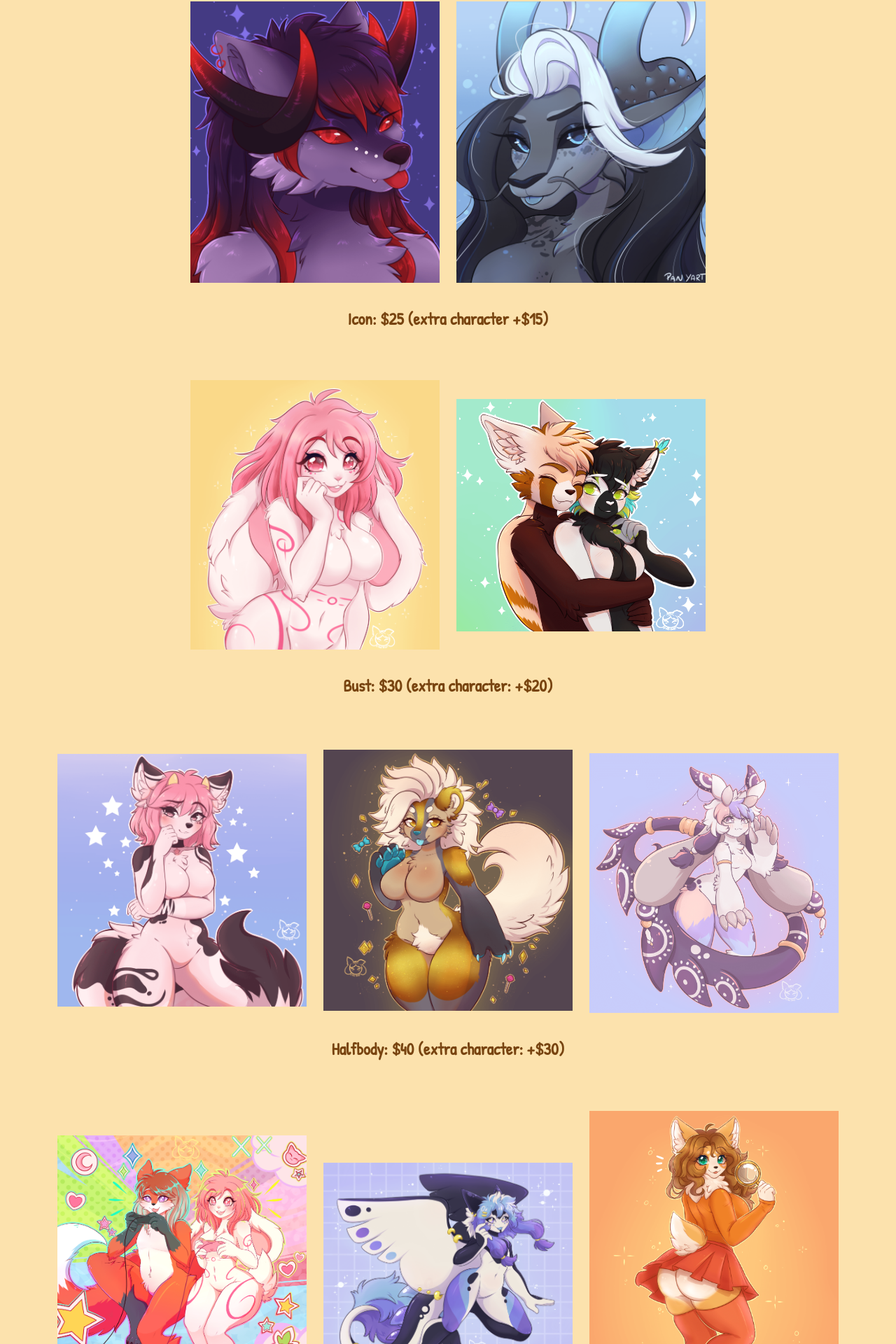
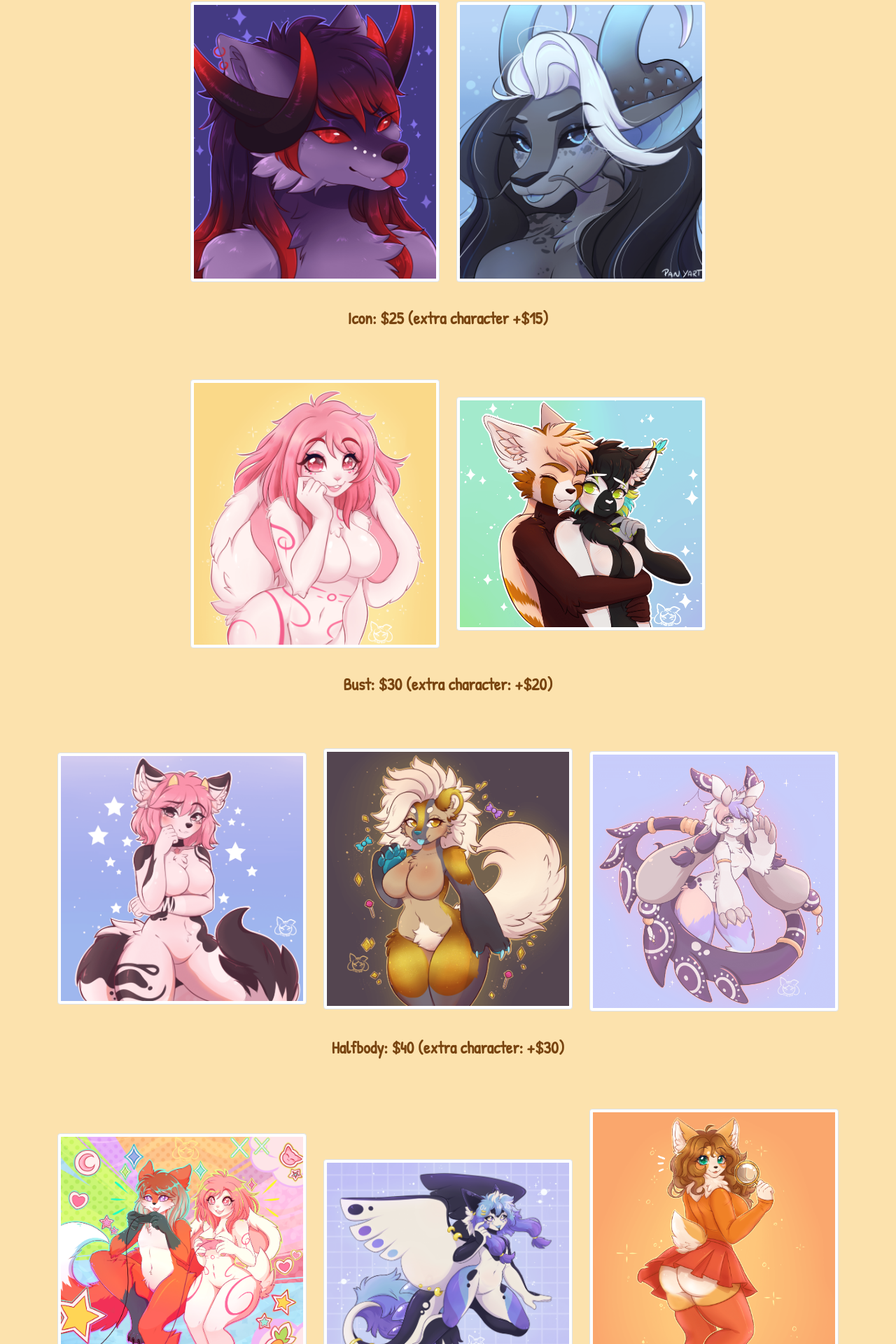
Before and after one commit to joseguilherme-dev/panyart, a React (Create React App) app: page /prices/illustrations in a window 1280 px wide. Shown: the part 846-2766 px from the top of the page at 70% size. Built offline with nearby package versions, Linux system fonts and the light colour scheme.

Commit message:
:arrow_up: Major build updates"

```diff
--- a/package.json
+++ b/package.json
@@ -1,15 +1,19 @@
 {
   "name": "panyart",
   "version": "0.1.0",
+  "homepage": "https://joseguilherme-dev.github.io/panyart",
   "private": true,
   "dependencies": {
     "cra-template": "1.1.3",
+    "framer-motion": "^6.3.0",
     "react": "^18.0.0",
     "react-dom": "^18.0.0",
     "react-router-dom": "^6.3.0",
     "react-scripts": "^5.0.0"
   },
   "scripts": {
+    "predeploy": "npm run build",
+    "deploy": "gh-pages -d build",
     "start": "react-scripts start",
     "build": "react-scripts build",
     "test": "react-scripts test",
@@ -34,6 +38,7 @@
     ]
   },
   "devDependencies": {
+    "gh-pages": "^3.2.3",
     "web-vitals": "^2.1.4"
   }
 }
--- a/src/App.js
+++ b/src/App.js
@@ -1,24 +1,17 @@
 /* Custom Components */
-import Prices from './components/Prices';
 import Navbar from './components/Navbar';
-import Home from './components/Home';
-import Queue from './components/Queue';
 import Footer from './components/Footer';
+import PreFooter from './components/PreFooter';
+import AnimatedRoutes from './components/AnimatedRoutes';
 
 /* React Router */
 import {
   BrowserRouter,
-  Routes,
-  Route,
-  Link
 } from "react-router-dom";
 
 /* CSS */
 import './assets/css/base.css';
 import './assets/css/hover.css';
-import PreFooter from './components/PreFooter';
-import Commissions from './components/Commissions';
-import RefSheets from './components/RefSheets';
 
 
 function App() {
@@ -26,14 +19,7 @@ function App() {
     <div className='App'>
       <BrowserRouter>
         <Navbar/>
-        <Routes>
-          <Route path="/" element={<Home />}/>
-          <Route path="queue" element={<Queue />}/>
-          <Route path="prices" element={<Prices />}>
-            <Route path="illustrations" element={<Commissions />}/>
-            <Route path="refsheets" element={<RefSheets />}/>
-          </Route>
-        </Routes>
+        <AnimatedRoutes/>
       </BrowserRouter>
       <PreFooter/>
       <Footer/>
--- a/src/components/Commissions.js
+++ b/src/components/Commissions.js
@@ -17,80 +17,88 @@ import image19 from '../assets/img/prices/19.png';
 import image20 from '../assets/img/prices/20.png';
 import image21 from '../assets/img/prices/21.png';
 
+
+/* Animated Routes */
+import {motion} from 'framer-motion';
+
 class Commissions extends Component {
   render() {
     return (
-        <div>
+        <motion.div
+            initial={{opacity: 0}}
+            animate={{opacity: 1}}
+            exit={{opacity: 0}}
+        >
             <h2>♥ ILUSTRATIONS ♥ </h2>
             <h5>Here you can see examples and the prices of my art!</h5><br/>
             <div className="row justify-content-center">
                 <div className="col-12 col-md-4 py-2 text-end">
-                    <img src={image06} className="img-fluid" width="100%" alt=""/>
+                    <img src={image06} className="img-thumbnail" width="100%" alt=""/>
                 </div>
                 <div className="col-12 col-md-4 py-2 text-start">
-                    <img src={image07} className="img-fluid" width="100%" alt=""/>
+                    <img src={image07} className="img-thumbnail" width="100%" alt=""/>
                 </div>
             </div>
             <h4><br/><strong>Icon: $25 (extra character +$15)</strong><br/><br/><br/></h4>
 
             <div className="row justify-content-center align-items-center">
                 <div className="col-12 col-md-4 py-2 text-end">
-                    <img src={image08} className="img-fluid" width="100%" alt=""/>
+                    <img src={image08} className="img-thumbnail" width="100%" alt=""/>
                 </div>
                 <div className="col-12 col-md-4 py-2 text-start">
-                    <img src={image11} className="img-fluid" width="100%" alt=""/>
+                    <img src={image11} className="img-thumbnail" width="100%" alt=""/>
                 </div>
             </div>
             <h4><br/><strong>Bust: $30 (extra character: +$20)</strong><br/><br/><br/></h4>
 
             <div className="row justify-content-center align-items-center">
                 <div className="col-12 col-md-4 py-2 text-end">
-                    <img src={image09} className="img-fluid" width="100%" alt=""/>
+                    <img src={image09} className="img-thumbnail" width="100%" alt=""/>
                 </div>
                 <div className="col-12 col-md-4 py-2 text-start">
-                    <img src={image10} className="img-fluid" width="100%" alt=""/>
+                    <img src={image10} className="img-thumbnail" width="100%" alt=""/>
                 </div>
                 <div className="col-12 col-md-4 py-2 pt-3 text-center">
-                    <img src={image15} className="img-fluid" width="100%" alt=""/>
+                    <img src={image15} className="img-thumbnail" width="100%" alt=""/>
                 </div>
             </div>
             <h4><br/><strong>Halfbody: $40 (extra character: +$30)</strong><br/><br/><br/></h4>
 
             <div className="row justify-content-center align-items-center">
                 <div className="col-12 col-md-4 py-2 text-end">
-                    <img src={image12} className="img-fluid" width="100%" alt=""/>
+                    <img src={image12} className="img-thumbnail" width="100%" alt=""/>
                 </div>
                 <div className="col-12 col-md-4 py-2 text-start">
-                    <img src={image13} className="img-fluid" width="100%" alt=""/>
+                    <img src={image13} className="img-thumbnail" width="100%" alt=""/>
                 </div>
                 <div className="col-12 col-md-4 py-2 text-center">
-                    <img src={image14} className="img-fluid" width="100%" alt=""/>
+                    <img src={image14} className="img-thumbnail" width="100%" alt=""/>
                 </div>
             </div>
             <h4><br/><strong>Fullbody: $50 (extra character: +$30)</strong><br/><br/><br/></h4>
 
             <div className="row justify-content-center">
                 <div className="col-12 col-md-4 py-2 text-end">
-                    <img src={image16} className="img-fluid" width="100%" alt=""/>
+                    <img src={image16} className="img-thumbnail" width="100%" alt=""/>
                 </div>
                 <div className="col-12 col-md-4 py-2 text-start">
-                    <img src={image17} className="img-fluid" width="100%" alt=""/>
+                    <img src={image17} className="img-thumbnail" width="100%" alt=""/>
                 </div>
             </div>
 
             <div className="row justify-content-center">
                 <div className="col-12 col-md-4 py-2 text-end">
-                    <img src={image18} className="img-fluid" width="100%" alt=""/>
+                    <img src={image18} className="img-thumbnail" width="100%" alt=""/>
                 </div>
                 <div className="col-12 col-md-4 py-2 text-start">
-                    <img src={image20} className="img-fluid" width="100%" alt=""/>
+                    <img src={image20} className="img-thumbnail" width="100%" alt=""/>
                 </div>
             </div>
             <h4><br/><strong>Chibi: $25 (extra character: +$15)</strong><br/><br/><br/></h4>
 
             <div className="row justify-content-center">
                 <div className="col-12 col-md-6">
-                    <img src={image19} className="img-fluid" width="100%" alt=""/>
+                    <img src={image19} className="img-thumbnail" width="100%" alt=""/>
                 </div>
             </div>
             <h4><br/><strong>Icon Chibi: $15 (extra character: +$10)</strong><br/><br/><br/></h4>
@@ -98,7 +106,7 @@ class Commissions extends Component {
 
             <div className="row justify-content-center">
                 <div className="col-12 col-md-6">
-                    <img src={image21} className="img-fluid" width="100%" alt=""/>
+                    <img src={image21} className="img-thumbnail" width="100%" alt=""/>
                 </div>
             </div>
             <h4><br/><strong>NSFW: +$15</strong><br/>
@@ -109,7 +117,7 @@ class Commissions extends Component {
             </a>.
             <br/><br/><br/>
             </h4>
-        </div>
+        </motion.div>
     )
   }
 }
--- a/src/components/Home.js
+++ b/src/components/Home.js
@@ -3,9 +3,17 @@ import {Link } from "react-router-dom";
 import panyartCoverPart1 from '../assets/img/panyart_cover_part1.jpg';
 import panyartCoverPart2 from '../assets/img/panyart_cover_part2.jpg';
 
+
+/* Animated Routes */
+import {motion} from 'framer-motion';
+
 function Home () {
     return (
-        <main>
+        <motion.main
+            initial={{opacity: 0}}
+            animate={{opacity: 1}}
+            exit={{opacity: 0}}
+        >
             <div className='container'>
                 <div className="row justify-content-center">
                     <div className="col-12 col-md-4 py-md-5 text-center">
@@ -16,7 +24,7 @@ function Home () {
                     </div>
                 </div>
             </div>
-        </main>
+        </motion.main>
     )
 }
 
--- a/src/components/Prices.js
+++ b/src/components/Prices.js
@@ -18,10 +18,17 @@ import RefSheets from './RefSheets';
 /* Custom Images */
 import gatoMaluko from '../assets/img/gatomaluko.png';
 
+/* Animated Routes */
+import {motion} from 'framer-motion';
+
 class Prices extends Component {
   render() {
     return (
-        <main>
+        <motion.main
+            initial={{opacity: 0}}
+            animate={{opacity: 1}}
+            exit={{opacity: 0}}
+        >
             <div className='container'>
                 <div className="row justify-content-center">
                     <div className="col-12 col-md-5 text-center">
@@ -54,7 +61,7 @@ class Prices extends Component {
                     </div>
                 </div>
             </div>
-        </main>
+        </motion.main>
     )
   }
 }
--- a/src/components/Queue.js
+++ b/src/components/Queue.js
@@ -4,11 +4,17 @@ import { Outlet, Link } from "react-router-dom";
 /* Custom Components */
 import Navbar from './Navbar';
 
+/* Animated Routes */
+import {motion} from 'framer-motion';
 
 class Queue extends Component {
   render() {
     return (
-      <main>
+      <motion.main
+        initial={{opacity: 0}}
+        animate={{opacity: 1}}
+        exit={{opacity: 0}}
+      >
         <div className='container'>
             <div className="row justify-content-center">
                 <div className="col-12 col-md-6 py-md-5 text-center color_third patrick-hand">
@@ -22,7 +28,7 @@ class Queue extends Component {
                 </div>
             </div>
         </div>
-      </main>
+      </motion.main>
     )
   }
 }
--- a/src/components/RefSheets.js
+++ b/src/components/RefSheets.js
@@ -6,11 +6,17 @@ import image03 from '../assets/img/prices/03.png';
 import image04 from '../assets/img/prices/04.png';
 import image05 from '../assets/img/prices/05.png';
 
+/* Animated Routes */
+import {motion} from 'framer-motion';
 
 class RefSheets extends Component {
     render () {
         return (
-            <div>
+            <motion.div
+                initial={{opacity: 0}}
+                animate={{opacity: 1}}
+                exit={{opacity: 0}}
+            >
                 <h2>♥ REFSHEETS ♥ </h2><br/>
                 <div className="row justify-content-center">
                     <div className="col-12 col-md-6">
@@ -64,7 +70,7 @@ class RefSheets extends Component {
                     <strong>Chibi: $15 (extra ones: $5)</strong><br/>
                     - With clothes, accessories, alternative hair style, etc.<br/><br/><br/>
                 </h4>
-            </div>
+            </motion.div>
         )
     }
 }
```
Also changed, not shown: src/components/Ilustrations.js (deleted), src/components/Refsheets.js (deleted), 1 other file (tests, documents, lock files or other folders).
